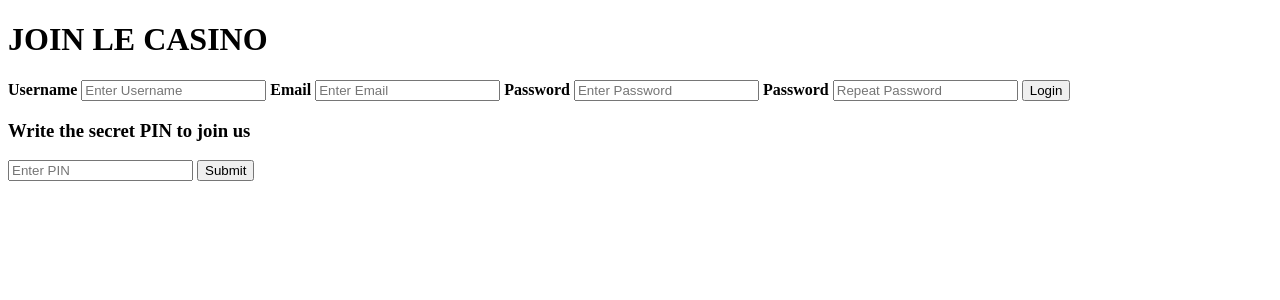
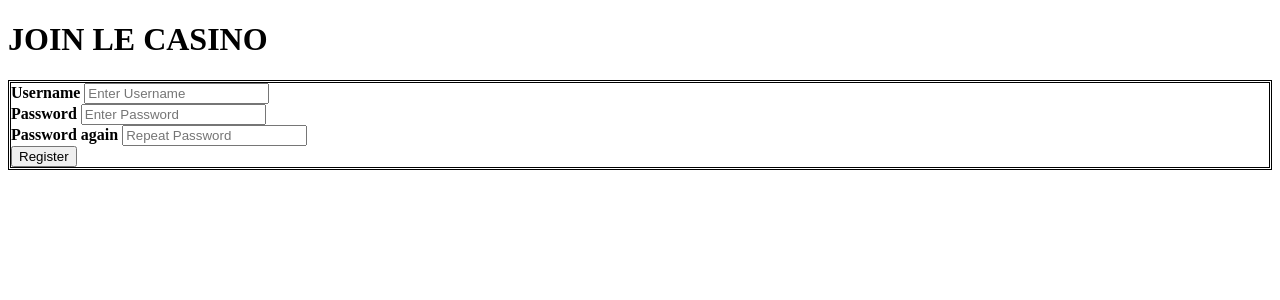
Before and after one commit to MB-MJ-AW-KP-bezp-aplikacji-web/letsgogambling, a Django app: template casino/login/templates/casino/login/register.html in a window 1280 px wide. Shown: the top 300 px of the page. Run offline with Django 3.2, Linux system fonts and the light colour scheme; the template is opened without the code that fills it, so the values that code supplies are empty.

Commit message:
rejestracja 2

```diff
--- a/casino/login/templates/casino/login/register.html
+++ b/casino/login/templates/casino/login/register.html
@@ -8,37 +8,29 @@
 <main>
     <h1>JOIN LE CASINO</h1>
 
-    <form method="post" action="{% url 'register' %}?next={{ request.GET.next }}">
+    <form method="post" action="{% url 'register' %}?next={{ request.GET.next }}" style="border-style: double;">
         {% csrf_token %}
         <div class="box">
             <label for="username"><b>Username</b></label>
-            <input type="text" placeholder="Enter Username" name="username" required>
-            <label for="email"><b>Email</b></label>
-            <input type="text" placeholder="Enter Email" name="email" required>
+            <input type="text" placeholder="Enter Username" name="username" required></br>
             <label for="password"><b>Password</b></label>
-            <input type="password" placeholder="Enter Password" name="password" required>
-            <label for="password_rep"><b>Password</b></label>
-            <input type="password" placeholder="Repeat Password" name="password_rep" required>
-            <button type="submit">Login</button>
+            <input type="password" placeholder="Enter Password" name="password" required></br>
+            <label for="password_rep"><b>Password again</b></label>
+            <input type="password" placeholder="Repeat Password" name="password_rep" required></br>
+            <button type="submit">Register</button>
         </div>
     </form>
 
-    {% if error == True %}
-        <h3 style="color:red">Wyjebka</h3>
+    {% if error != None %}
+        <h3 style="color:red">{{ error }}</h3>
     {% endif %}
 
-    <div class="side_box">
-        <h3>Write the secret PIN to join us</h3>
-        <input type="password" id="pin_input" placeholder="Enter PIN" maxlength="4" />
-        <button id="submit_pin">Submit</button>
-        <p id="error_msg" style="color:red; display:none;">Wrong PIN</p>
-    </div>
 
     <script>
         let attempts = 0;
         const max_attempts = 3;
         const redirect = "#";
-        document.getElementById("submit_pin").addEventListener("click", function() {
+        document.getElementById("submit_pin").addEventListener("click", function () {
             let error_msg = document.getElementById("error_msg")
             attempts++;
             if (attempts >= max_attempts) {
```
Also changed, not shown: casino/login/templates/casino/login/index.html (+4 -16 lines), casino/login/views.py (+31 -11 lines).
